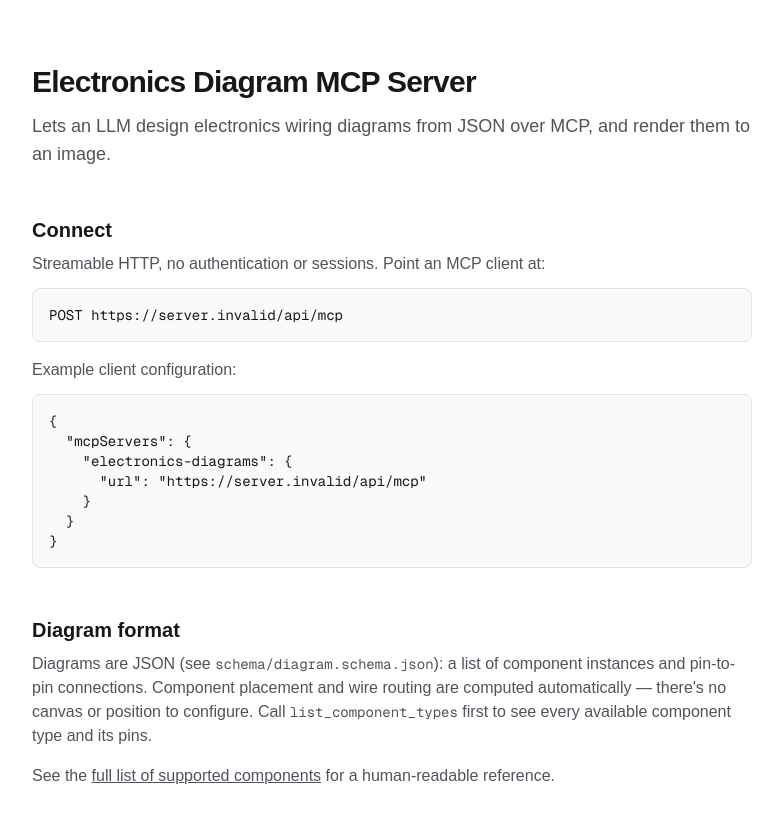
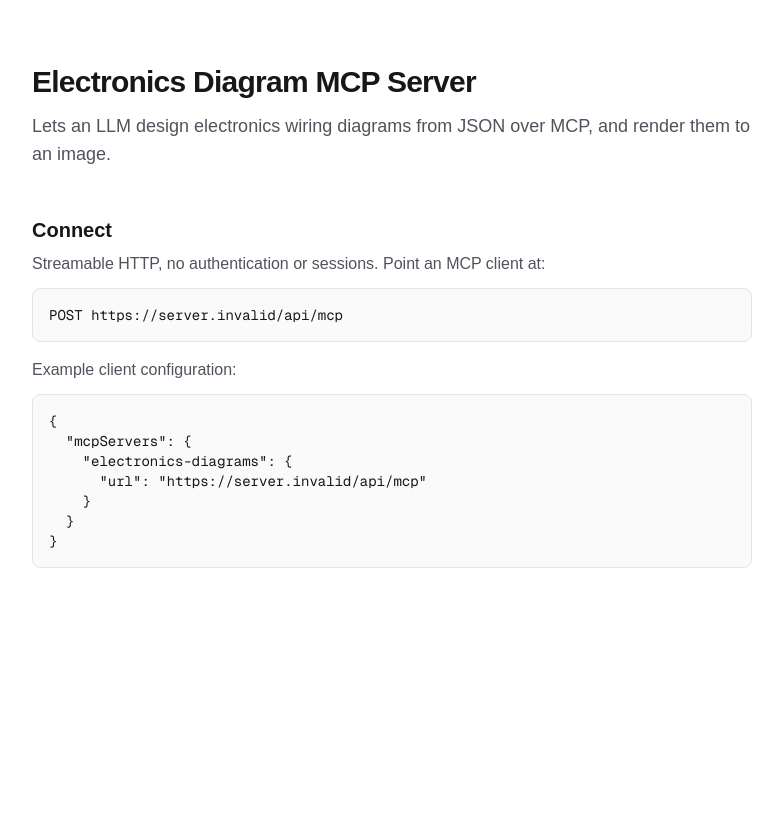
Before and after one commit to mnfjorge/arduino-playground, a Next.js app: page / in a window 1280 px wide. Shown: the top 822 px of the page, without its empty margins (248-1031 px from the left). After the commit the page ends 800 px from the top, so only its background shows below. Built offline with nearby package versions, Linux system fonts and the light colour scheme; no server answers.

Commit message:
Remove Diagram format section from home page
Co-Authored-By: Claude Sonnet 5 <noreply@anthropic.com>
Claude-Session: https://claude.ai/code/session_01BFphqAZCTwFiJpfrUWsYpc

```diff
--- a/app/page.tsx
+++ b/app/page.tsx
@@ -1,4 +1,3 @@
-import Link from "next/link";
 import { getBaseUrl } from "@/lib/site-url";
 
 function CodeBlock({ children }: { children: string }) {
@@ -37,24 +36,6 @@ export default function Home() {
           <p className="mt-4 text-zinc-600 dark:text-zinc-400">Example client configuration:</p>
           <CodeBlock>{clientConfig}</CodeBlock>
         </section>
-
-        <section>
-          <h2 className="text-xl font-semibold">Diagram format</h2>
-          <p className="mt-2 text-zinc-600 dark:text-zinc-400">
-            Diagrams are JSON (see <code className="font-mono text-sm">schema/diagram.schema.json</code>): a list of
-            component instances and pin-to-pin connections. Component placement and wire routing are computed
-            automatically — there&apos;s no canvas or position to configure. Call{" "}
-            <code className="font-mono text-sm">list_component_types</code> first to see every available component
-            type and its pins.
-          </p>
-          <p className="mt-4 text-zinc-600 dark:text-zinc-400">
-            See the{" "}
-            <Link href="/components" className="underline hover:text-zinc-700 dark:hover:text-zinc-300">
-              full list of supported components
-            </Link>{" "}
-            for a human-readable reference.
-          </p>
-        </section>
       </main>
     </div>
   );
```
